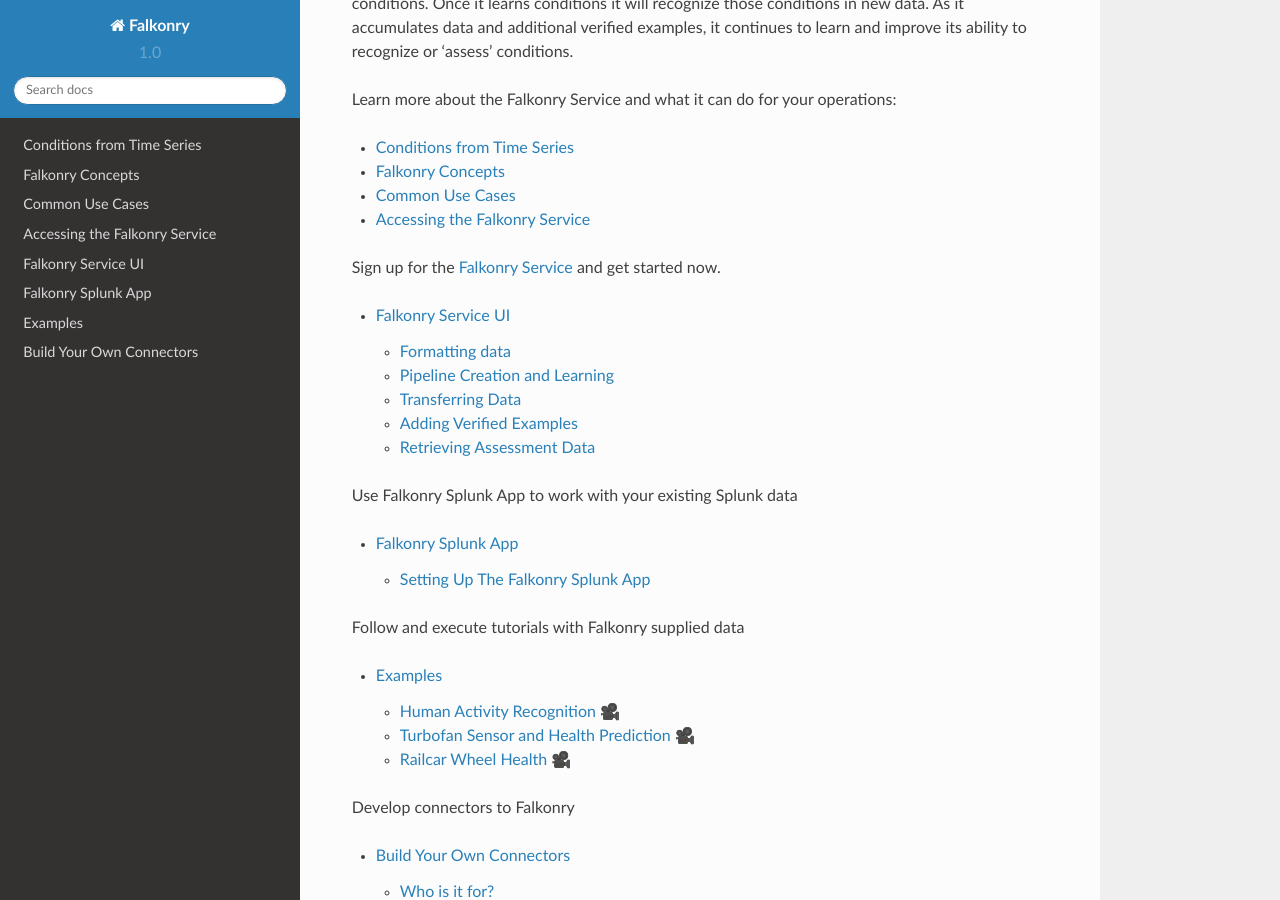
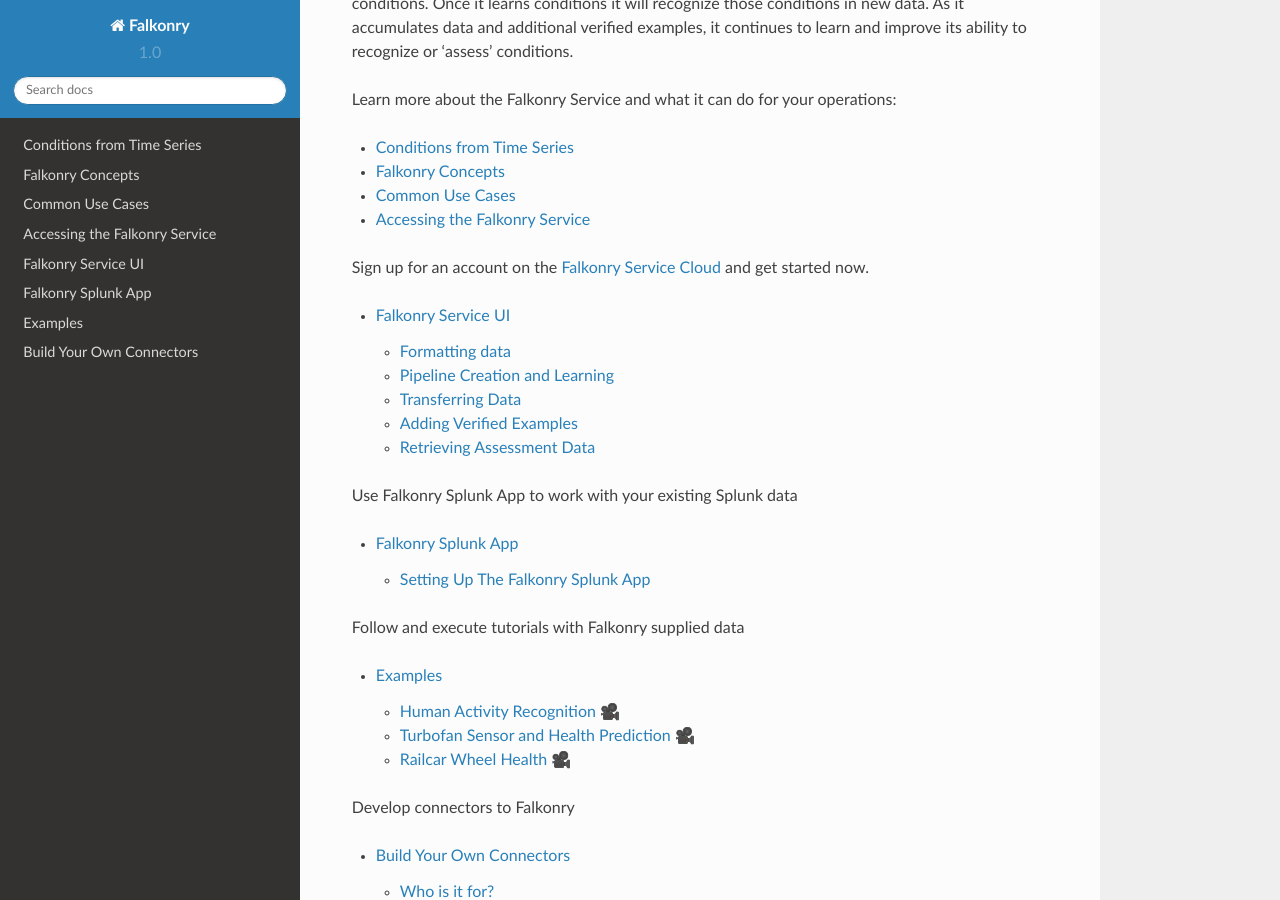
Before and after one commit to suhas-mehta/support, a Sphinx documentation site: the page built from docs/index.rst, in a window 1280 px wide and 900 px high, scrolled down 408 px. Built offline with Sphinx 7.4.7 and the Read the Docs theme 2.0.0, drawn with Linux system fonts in a browser that asks for light colours.

Commit message:
link text change

```diff
--- a/docs/index.rst
+++ b/docs/index.rst
@@ -25,7 +25,7 @@
    usecases
    using/index
 
-Sign up for the `Falkonry Service <https://falkonry.io/signup>`_ and get started now.
+Sign up for an account on the `Falkonry Service Cloud <https://falkonry.io/signup>`_ and get started now.
 
 .. toctree::
    :maxdepth: 2
```
